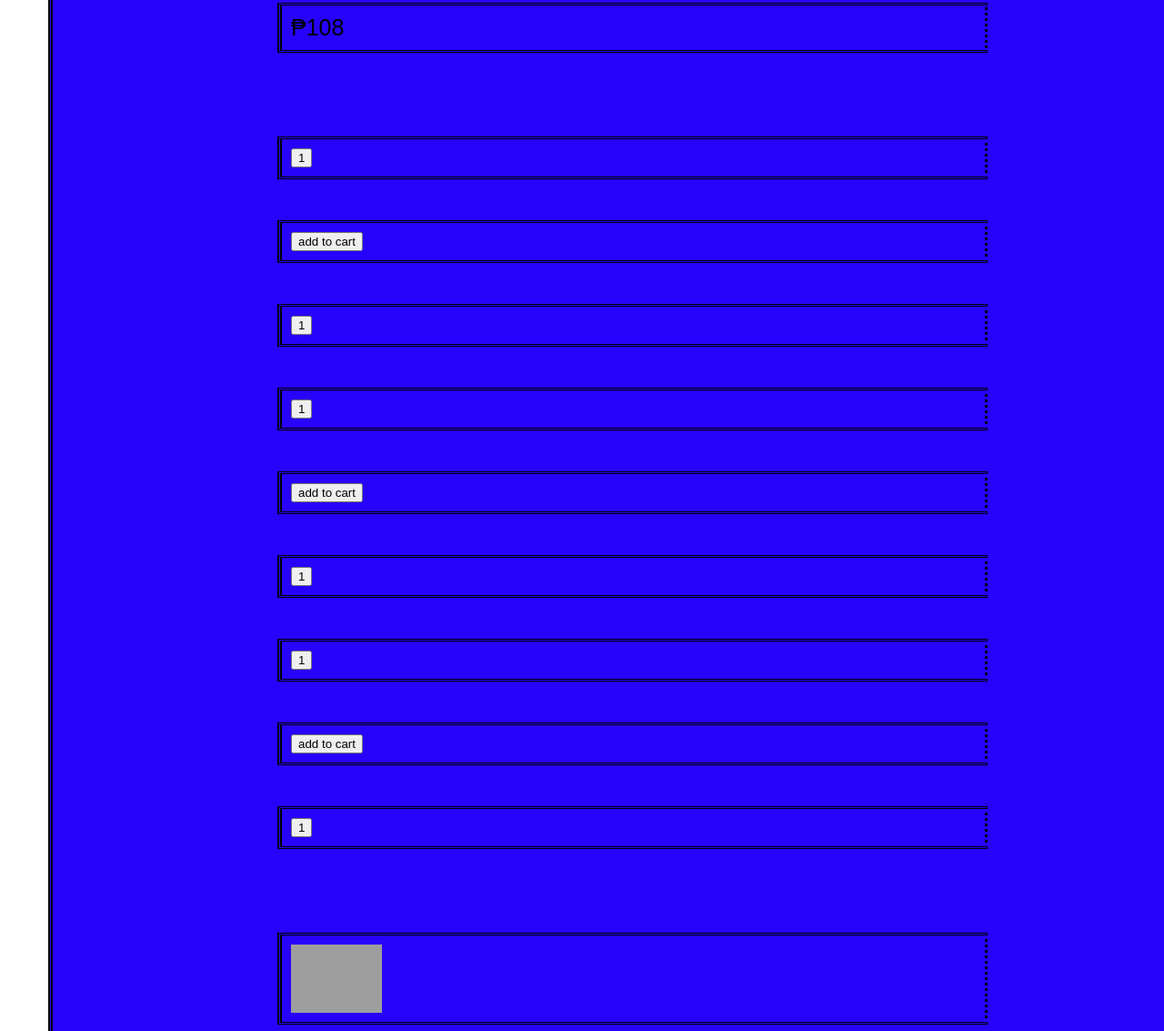
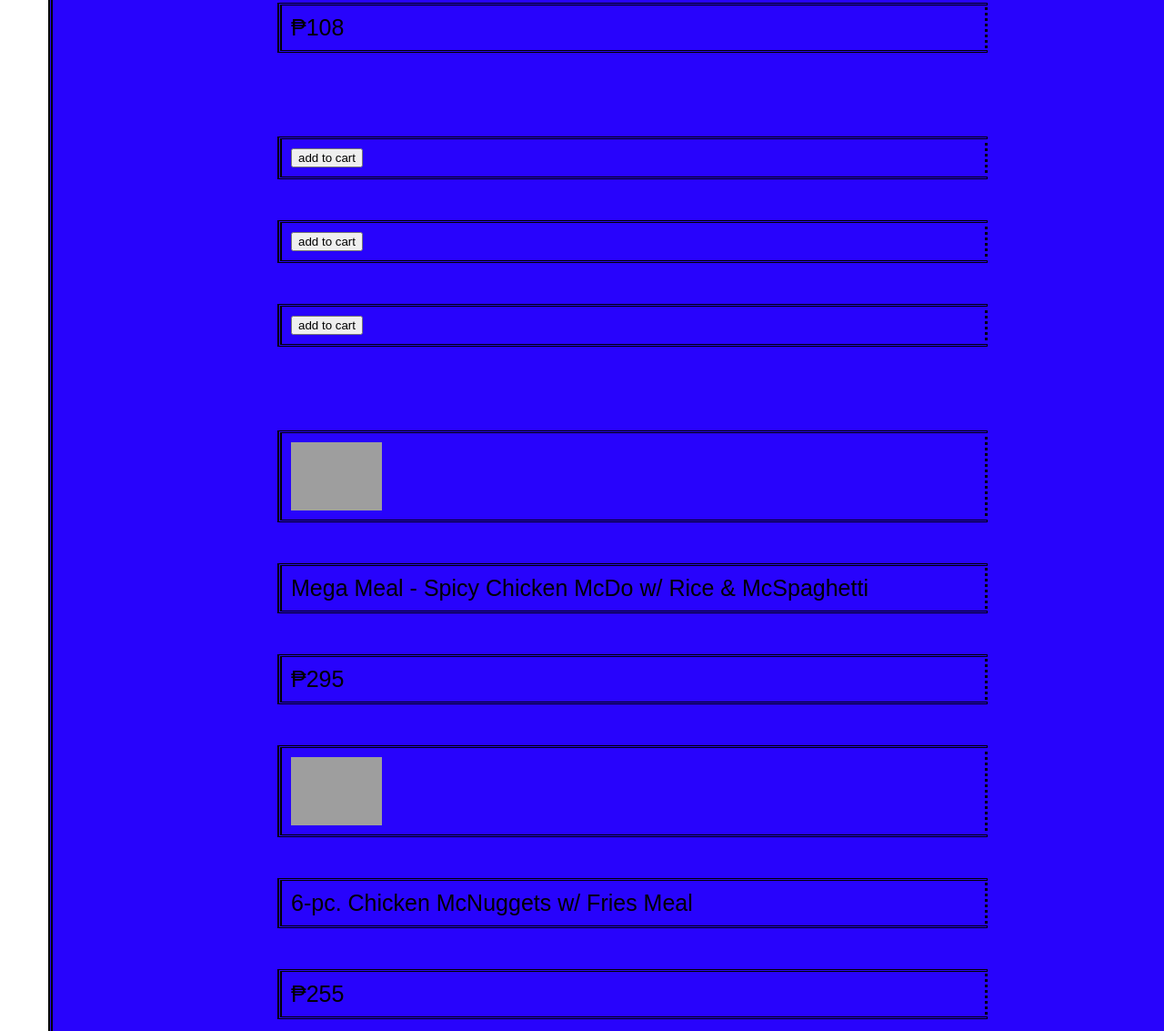
Before and after one commit to Gernandiso/ICT9Section_Q2SW2_GERNANDISO_LINO, a plain HTML site: page index.html in a window 1280 px wide. Shown: the part 1430-2563 px from the top of the page at 91% size. Drawn offline with Linux system fonts and the light colour scheme; grey boxes are pictures that could not be loaded.

Commit message:
Update index.html

```diff
--- a/index.html
+++ b/index.html
@@ -77,15 +77,9 @@
 			  <td> Mccrispy Chicken Fillet meal</td>
 			  <td>₱108</td>
 				  </tr>
-			 <td><input id="submit" name="1" type="Submit" value="1"/></td>
 			  <td><input id="submit" name="add to cart" type="Submit" value="add to cart"/></td>
-			  <td><input id="submit" name="1" type="Submit" value="1"/></td>
-			  <td><input id="submit" name="1" type="Submit" value="1"/></td>
 			  <td><input id="submit" name="add to cart" type="Submit" value="add to cart"/></td>
-			  <td><input id="submit" name="1" type="Submit" value="1"/></td>
-			  <td><input id="submit" name="1" type="Submit" value="1"/></td>
 			  <td><input id="submit" name="add to cart" type="Submit" value="add to cart"/></td>
-			   <td><input id="submit" name="1" type="Submit" value="1"/></td>
 			  </tr>
 			  <tr>
 			    <td><img src="https://pinoycupidgifts.com/wp-content/uploads/2022/11/Mega-Meal-Spicy-Chicken-McDo-with-McSpaghetti-Sundae.jpg  " width="100">
```
